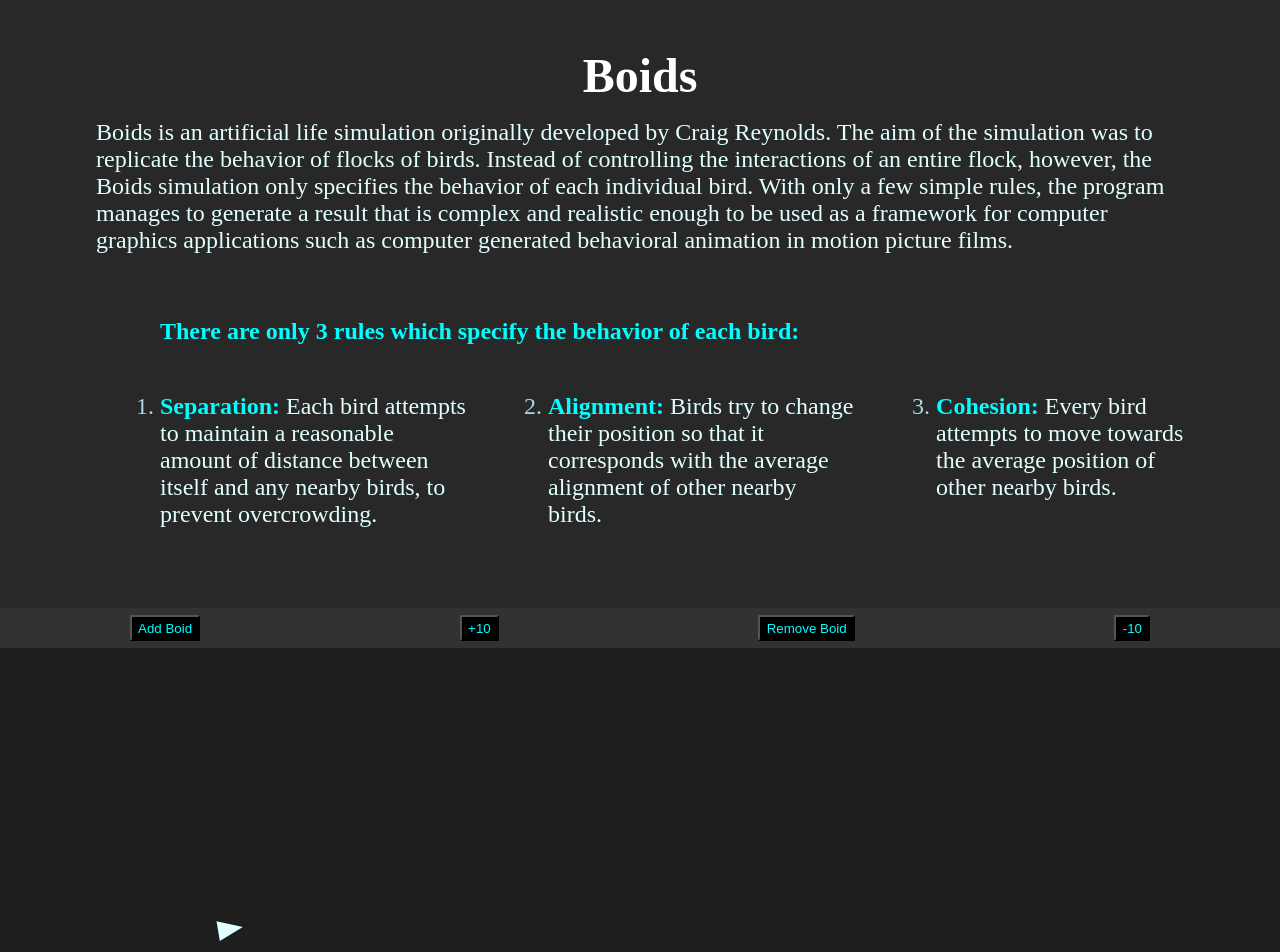
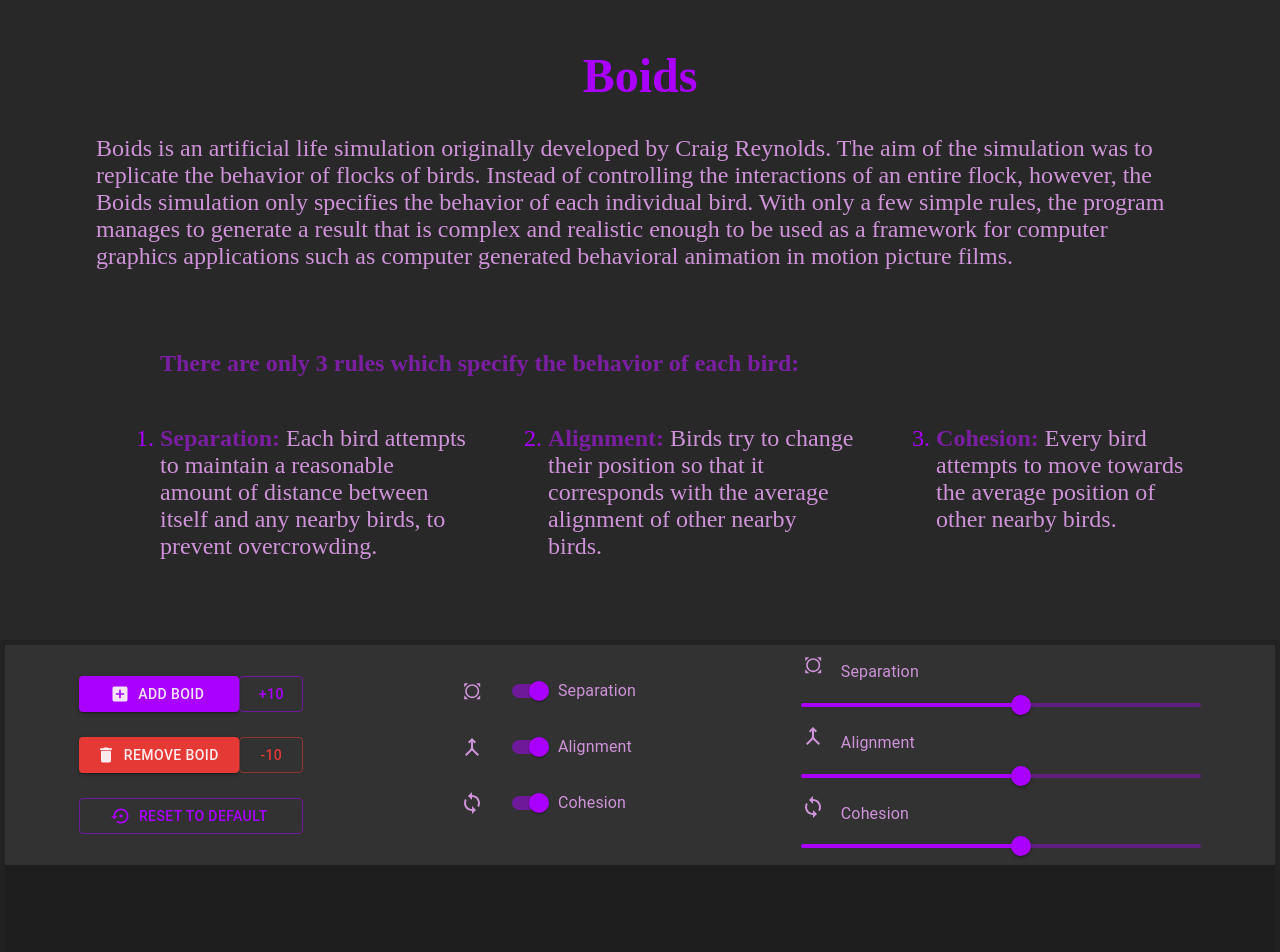
Before and after one commit to Divyansh-04/Boids, a React (Vite) app: page / in a window 1280 px wide. Shown: the top 952 px of the page. Built offline with nearby package versions, Linux system fonts and the light colour scheme.

Commit message:
Material UI, sliders, theme

```diff
--- a/package.json
+++ b/package.json
@@ -13,6 +13,11 @@
     "preview": "vite preview"
   },
   "dependencies": {
+    "@emotion/react": "^11.11.4",
+    "@emotion/styled": "^11.11.5",
+    "@fontsource/roboto": "^5.0.13",
+    "@mui/icons-material": "^5.15.20",
+    "@mui/material": "^5.15.20",
     "lodash": "^4.17.21",
     "react": "^18.2.0",
     "react-dom": "^18.2.0"
--- a/src/App/App.css
+++ b/src/App/App.css
@@ -8,16 +8,22 @@
   background-color: rgb(40, 40, 40);
 }
 
+section {
+  display: flex;
+  flex-direction: column;
+  align-items: center;
+}
+
 h1,
 h2 {
-  color: white;
+  color: #aa00ff;
   text-align: center;
   font-size: 3rem;
   margin: 3rem 2rem 1rem;
 }
 
 p {
-  color: lightcyan;
+  color: #ce93d8;
   max-width: 85vw;
   margin: 1rem auto;
   font-size: 1.5rem;
@@ -38,11 +44,20 @@ ol {
   gap: 5rem;
   justify-content: space-evenly;
   margin-top: 2rem;
-  color: lightblue;
+  color: #aa00ff;
 
   /* list-style-type: decimal; */
 }
 
 strong {
-  color: cyan;
+  color: #7b1fa2;
 }
+
+hr {
+  display: block;
+  height: 1px;
+  border: 0;
+  border-top: 5px solid #222;
+  /* margin: 1em 0;  */
+  padding: 0;
+}
--- a/src/App/App.jsx
+++ b/src/App/App.jsx
@@ -47,7 +47,6 @@ export default function App() {
             </li>
           </ol>
         </article>
-
         <Screen />
       </main>
 
@@ -66,7 +65,7 @@ export default function App() {
         <p>
           Boids is only one of many experiments in what is known as the field of
           &quotswarm intelligence&quot. A key aspect of swarm intelligence
-          systems is the lack of a centralized control agent--instead each
+          systems is the lack of a centralized control agent instead each
           individual unit in the swarm follows its own defined rules, sometimes
           resulting in surprising overall behavior for the group as a whole.
         </p>
--- a/src/App/Screen/Screen.css
+++ b/src/App/Screen/Screen.css
@@ -12,28 +12,32 @@
 .Screen {
   display: flex;
   flex-direction: column;
-  width: 100vw;
+  width: 100%;
+  border: 5px solid #222;
+  /* border-radius: 20px; */
 }
 
-.Header {
+.ControlPanel {
   display: flex;
   justify-content: space-around;
   align-items: center;
-  width: 100vw;
+  width: 100%;
   background-color: rgb(50, 50, 50);
-  height: 5vh;
-  min-height: 2rem;
+
+  /* border-radius: 50px; */
 }
 
-button {
-  padding: 0.2rem 0.4rem;
-  background-color: black;
-  color: cyan;
+.buttonContainer {
+  display: flex;
+  flex-direction: column;
+  justify-content: space-evenly;
+  min-height: 13rem;
 }
 
 .Box {
   position: relative;
   overflow: hidden;
+  /* border-radius: 10px; */
   background-color: rgb(30, 30, 30);
   height: 90vh;
   min-height: 30rem;
--- a/src/App/Screen/Screen.jsx
+++ b/src/App/Screen/Screen.jsx
@@ -1,5 +1,34 @@
 import { useState, useRef, useEffect } from "react";
+import Button from "@mui/material/Button";
+import Typography from "@mui/material/Typography";
 import "./Screen.css";
+import { ThemeProvider, createTheme } from "@mui/material/styles";
+import { AddBox, Delete, Today } from "@mui/icons-material";
+import Box from "@mui/material/Box";
+import { AllOut, Sync, GroupWork } from "@mui/icons-material";
+import Slider from "@mui/material/Slider";
+import Switch from "@mui/material/Switch";
+import FormControlLabel from "@mui/material/FormControlLabel";
+import IconButton from "@mui/material/IconButton";
+import SettingsBackupRestoreIcon from "@mui/icons-material/SettingsBackupRestore";
+import Merge from "@mui/icons-material/Merge";
+
+const theme = createTheme({
+  palette: {
+    primary: {
+      light: "#ce93d8",
+      main: "#aa00ff",
+      dark: "#7b1fa2",
+      contrastText: "#F3E5F5",
+    },
+    secondary: {
+      light: "#ef5350",
+      main: "#e53935",
+      dark: "#c62828",
+      contrastText: "#FFEBEE",
+    },
+  },
+});
 
 class vector {
   constructor(x, y) {
@@ -42,20 +71,37 @@ export default function Screen() {
   const [boids, setBoids] = useState([]);
   const [directions, setDirections] = useState([]);
 
-  function separate(currDir, currPos, otherPos) {
-    let power = 5;
+  const [separationCoefficient, setSeparationCoefficient] = useState(1);
+  const [alignmentCoefficient, setAlignmentCoefficient] = useState(1);
+  const [cohesionCoefficient, setCohesionCoefficient] = useState(1);
+
+  const [toggleSeparation, setToggleSeparation] = useState(true);
+  const [toggleAlignment, setToggleAlignment] = useState(true);
+  const [toggleCohesion, setToggleCohesion] = useState(true);
+
+  function toDefault() {
+    setAlignmentCoefficient(1);
+    setCohesionCoefficient(1);
+    setSeparationCoefficient(1);
+    setToggleAlignment(true);
+    setToggleCohesion(true);
+    setToggleSeparation(true);
+  }
+
+  function separate(currDir, currPos, otherPos, coeff = separationCoefficient) {
+    let power = 5 * coeff;
     let delta = currPos.add(otherPos.scale(-1)); //other to curr;
     if (delta.magnitude() == 0) return currDir;
     return currDir.add(delta.scale(power / delta.magnitude())).unit();
   }
 
-  function align(current, other) {
-    let power = 0.08;
+  function align(current, other, coeff = alignmentCoefficient) {
+    let power = 0.08 * coeff;
     return current.add(other.scale(power)).unit();
   }
 
-  function cohesion(currDir, currPos, averagePos) {
-    let power = 0.0005;
+  function cohesion(currDir, currPos, averagePos, coeff = cohesionCoefficient) {
+    let power = 0.0005 * coeff;
     averagePos = new vector(
       averagePos.x / averagePos.size,
       averagePos.y / averagePos.size
@@ -78,8 +124,8 @@ export default function Screen() {
           delta = delta.unit();
           let cos = delta.dot(directions[i]);
           if (cos >= -Math.sqrt(3) / 2) {
-            newDirs[i] = align(newDirs[i], directions[j]);
-
+            if (toggleAlignment) newDirs[i] = align(newDirs[i], directions[j]);
+            if (toggleSeparation)
               newDirs[i] = separate(newDirs[i], boids[i], boids[j]);
           }
         }
@@ -94,7 +140,7 @@ export default function Screen() {
           }
         }
       }
-      if (averagePos.size)
+      if (averagePos.size && toggleCohesion)
         newDirs[i] = cohesion(newDirs[i], boids[i], averagePos);
     }
 
@@ -125,7 +171,7 @@ export default function Screen() {
   }, [boids]);
 
   useEffect(() => {
-    const interval = setTimeout(handleAdd10(), 5000);
+    const interval = setTimeout(handleAdd10, 1500);
     return () => clearTimeout(interval);
   }, []);
 
@@ -214,50 +260,307 @@ export default function Screen() {
     return <Arrow pos={atr} key={index} dir={directions[index]} k={index} />;
   });
 
+  function onSepChange(event, newValue) {
+    setSeparationCoefficient(newValue);
+  }
+  function onAlignChange(event, newValue) {
+    setAlignmentCoefficient(newValue);
+  }
+  function onCohesionChange(event, newValue) {
+    setCohesionCoefficient(newValue);
+  }
+
   return (
+    <ThemeProvider theme={theme}>
       <div className="Screen">
-      <Header
+        <ControlPanel
           handleAdd={handleAdd}
           handleRemove={handleRemove}
           handleAdd10={handleAdd10}
           handleRemove10={handleRemove10}
+          toDefault={toDefault}
+          separationCoefficient={separationCoefficient}
+          alignmentCoefficient={alignmentCoefficient}
+          cohesionCoefficient={cohesionCoefficient}
+          onSepChange={onSepChange}
+          onAlignChange={onAlignChange}
+          onCohesionChange={onCohesionChange}
+          toggleAlignment={toggleAlignment}
+          toggleCohesion={toggleCohesion}
+          toggleSeparation={toggleSeparation}
+          setToggleSeparation={setToggleSeparation}
+          setToggleAlignment={setToggleAlignment}
+          setToggleCohesion={setToggleCohesion}
         />
         <div className="Box" ref={containerRef}>
           {arrows}
         </div>
       </div>
+    </ThemeProvider>
   );
 }
 
-function Header({ handleAdd, handleRemove, handleAdd10, handleRemove10 }) {
+function ControlPanel({
+  handleAdd,
+  handleRemove,
+  handleAdd10,
+  handleRemove10,
+  toDefault,
+  onSepChange,
+  onAlignChange,
+  onCohesionChange,
+  separationCoefficient,
+  alignmentCoefficient,
+  cohesionCoefficient,
+  toggleAlignment,
+  toggleCohesion,
+  toggleSeparation,
+  setToggleSeparation,
+  setToggleAlignment,
+  setToggleCohesion,
+}) {
   return (
-    <div className="Header">
-      <>
+    <div className="ControlPanel">
+      <div className="buttonContainer">
+        <div>
           <AddButton onAdd={handleAdd} />
           <Add10Button onAdd={handleAdd10} />
-      </>
-      <>
+        </div>
+        <div>
           <RemoveButton onRemove={handleRemove} />
           <Remove10Button onRemove={handleRemove10} />
-      </>
+        </div>
+        <div>
+          <ToDefault toDefault={toDefault} />
+        </div>
+      </div>
+      <div className="switches">
+        <ToggleSep checked={toggleSeparation} onChange={setToggleSeparation} />
+        <ToggleAlign checked={toggleAlignment} onChange={setToggleAlignment} />
+        <ToggleCohesion checked={toggleCohesion} onChange={setToggleCohesion} />
+      </div>
+      <div className="sliders">
+        <SeparationSlider
+          aria-label="Volume"
+          defaultValue={1}
+          handleChange={onSepChange}
+          value={separationCoefficient}
+        />
+        <AlignmentSlider
+          aria-label="Volume"
+          defaultValue={1}
+          handleChange={onAlignChange}
+          value={alignmentCoefficient}
+        />
+        <CohesionSlider
+          aria-label="Volume"
+          defaultValue={1}
+          handleChange={onCohesionChange}
+          value={cohesionCoefficient}
+        />
+      </div>
     </div>
   );
 }
 
+function ToggleSep({ checked, onChange }) {
+  return (
+    <Box sx={{ display: "flex", alignItems: "center", marginBottom: 2 }}>
+      <IconButton
+        sx={{ color: "#ce93d8" }}
+        aria-label="Toggle Separation"
+        onClick={() => onChange(!checked)}
+      >
+        {<AllOut sx={{ color: !checked && "#ef5350" }} />}
+      </IconButton>
+      <FormControlLabel
+        sx={{ marginLeft: 1, color: "#ce93d8" }}
+        control={
+          <Switch
+            checked={checked}
+            onChange={() => onChange(!checked)}
+            inputProps={{ "aria-label": "Toggle Separation" }}
+          />
+        }
+        label="Separation"
+      />
+    </Box>
+  );
+}
+
+function ToggleAlign({ checked, onChange }) {
+  return (
+    <Box sx={{ display: "flex", alignItems: "center", marginBottom: 2 }}>
+      <IconButton
+        sx={{ color: "#ce93d8" }}
+        aria-label="Toggle Alignment"
+        onClick={() => onChange(!checked)}
+      >
+        {<Merge sx={{ color: !checked && "#ef5350" }} />}
+      </IconButton>
+      <FormControlLabel
+        sx={{ marginLeft: 1, color: "#ce93d8" }}
+        control={
+          <Switch
+            checked={checked}
+            onChange={() => onChange(!checked)}
+            inputProps={{ "aria-label": "Toggle Alignment" }}
+          />
+        }
+        label="Alignment"
+      />
+    </Box>
+  );
+}
+
+function ToggleCohesion({ checked, onChange }) {
+  return (
+    <Box sx={{ display: "flex", alignItems: "center", marginBottom: 2 }}>
+      <IconButton
+        sx={{ color: "#ce93d8" }}
+        aria-label="Toggle Cohesion"
+        onClick={() => onChange(!checked)}
+      >
+        {<Sync sx={{ color: !checked && "#ef5350" }} />}
+      </IconButton>
+      <FormControlLabel
+        sx={{ marginLeft: 1, color: "#ce93d8" }}
+        control={
+          <Switch
+            checked={checked}
+            onChange={() => onChange(!checked)}
+            inputProps={{ "aria-label": "Toggle Cohesion" }}
+          />
+        }
+        label="Cohesion"
+      />
+    </Box>
+  );
+}
+
+function SeparationSlider({ handleChange, value = 1 }) {
+  return (
+    <Box sx={{ width: 400 }}>
+      <Typography id="separation-slider-label" gutterBottom>
+        <AllOut sx={{ marginRight: "0.5em", marginTop: "0.35em" }} /> Separation
+      </Typography>
+      <Slider
+        aria-labelledby="separation-slider-label"
+        value={value}
+        onChange={handleChange}
+        step={0.00001}
+        valueLabelDisplay="auto"
+        min={-10}
+        max={10}
+      />
+    </Box>
+  );
+}
+
+function AlignmentSlider({ handleChange, value = 1 }) {
+  return (
+    <Box sx={{ width: 400 }}>
+      <Typography id="alignment-slider-label" gutterBottom>
+        <Merge sx={{ marginRight: "0.5em" }} /> Alignment
+      </Typography>
+      <Slider
+        aria-labelledby="alignment-slider-label"
+        value={value}
+        onChange={handleChange}
+        step={0.00001}
+        valueLabelDisplay="auto"
+        min={-10}
+        max={10}
+      />
+    </Box>
+  );
+}
+
+function CohesionSlider({ handleChange, value = 1 }) {
+  return (
+    <Box sx={{ width: 400 }}>
+      <Typography id="cohesion-slider-label" gutterBottom>
+        <Sync sx={{ marginRight: "0.5em" }} /> Cohesion
+      </Typography>
+      <Slider
+        aria-labelledby="cohesion-slider-label"
+        value={value}
+        onChange={handleChange}
+        step={0.00001}
+        valueLabelDisplay="auto"
+        min={-10}
+        max={10}
+      />
+    </Box>
+  );
+}
+
 function Add10Button({ onAdd }) {
-  return <button onClick={onAdd}>+10</button>;
+  return (
+    <Button
+      variant="outlined"
+      color="primary"
+      onClick={onAdd}
+      sx={{ minWidth: "4rem" }}
+    >
+      +10
+    </Button>
+  );
 }
 
 function Remove10Button({ onRemove }) {
-  return <button onClick={onRemove}>-10</button>;
+  return (
+    <Button
+      variant="outlined"
+      color="secondary"
+      onClick={onRemove}
+      sx={{ minWidth: "4rem" }}
+    >
+      -10
+    </Button>
+  );
 }
 
 function AddButton({ onAdd }) {
-  return <button onClick={onAdd}>Add Boid</button>;
+  return (
+    <Button
+      variant="contained"
+      color="primary"
+      startIcon={<AddBox />}
+      onClick={onAdd}
+      sx={{ minWidth: "10rem" }}
+    >
+      Add Boid
+    </Button>
+  );
 }
 
 function RemoveButton({ onRemove }) {
-  return <button onClick={onRemove}>Remove Boid</button>;
+  return (
+    <Button
+      variant="contained"
+      color="secondary"
+      startIcon={<Delete />}
+      onClick={onRemove}
+      sx={{ minWidth: "10rem" }}
+    >
+      Remove Boid
+    </Button>
+  );
+}
+
+function ToDefault({ toDefault }) {
+  return (
+    <Button
+      variant="outlined"
+      color="primary"
+      startIcon={<SettingsBackupRestoreIcon />}
+      onClick={toDefault}
+      sx={{ minWidth: "14rem" }}
+    >
+      Reset to Default
+    </Button>
+  );
 }
 
 function Arrow({ pos, dir, k }) {
@@ -270,7 +573,7 @@ function Arrow({ pos, dir, k }) {
         top: pos.x + offset,
         left: pos.y + offset,
         transform: `rotate(${Math.atan2(dir.x, dir.y)}rad)`,
-        // borderLeftColor: color[k % color.length],
+        borderLeftColor: theme.palette.primary.main,
       }}
     ></div>
   );
```
Also changed, not shown: 1 other file (tests, documents, lock files or other folders). Lines whose indentation alone changed are shown as unchanged.
